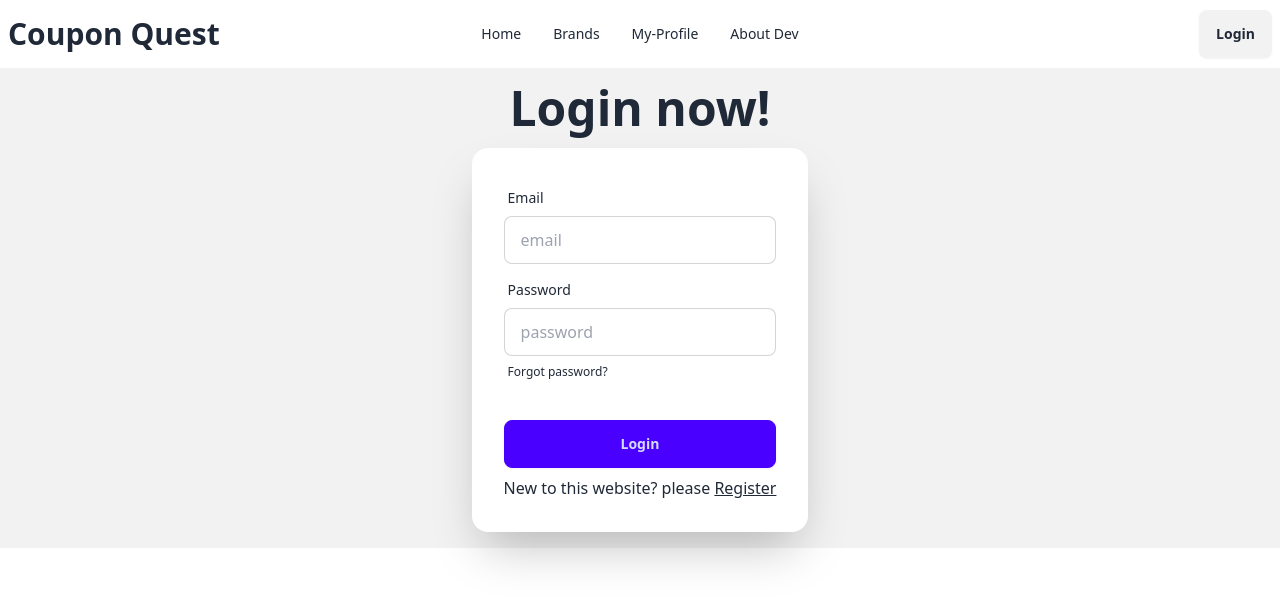
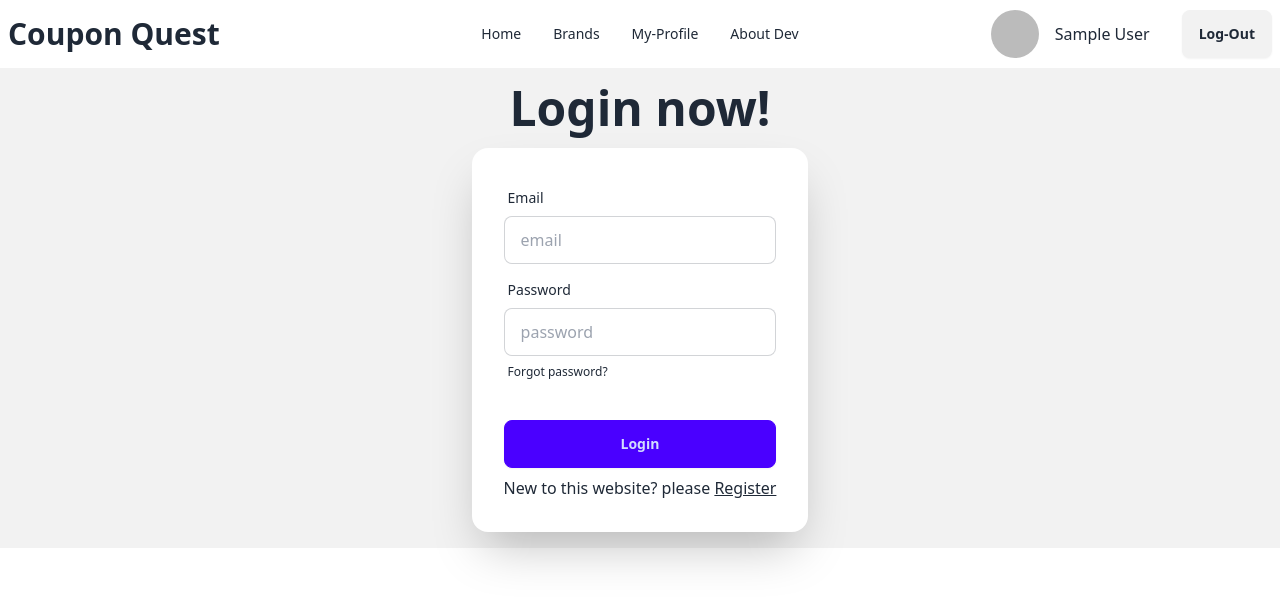
Before and after one commit to muradhossain1/coupon-collecting-project, a React (Vite) app: page /login in a window 1280 px wide. Shown: the top 604 px of the page. Built offline with nearby package versions, Linux system fonts and the light colour scheme; no server answers; sample sign-in values are in the browser's storage.

Commit message:
Login & Register from Authentication completed

```diff
--- a/src/AuthProvider/AuthProvider.jsx
+++ b/src/AuthProvider/AuthProvider.jsx
@@ -1,12 +1,57 @@
-import { createContext } from "react";
+import { createContext, useEffect, useState } from "react";
 import PropTypes from 'prop-types';
+import auth from "../firebase/firebase.config";
+import { createUserWithEmailAndPassword, onAuthStateChanged, signInWithEmailAndPassword, signOut, updateProfile } from "firebase/auth";
 
-export const AuthContext = createContext(null)
+export const AuthContext = createContext(null);
 
 const AuthProvider = ({ children }) => {
 
+    const [user, setUser] = useState(null);
+    const [loading, setLoading] = useState(true);
+
+    const handleCreateUser = (email, password) => {
+        setLoading(true);
+        return createUserWithEmailAndPassword(auth, email, password);
+    }
+    const handleLoginUser = (email, password) => {
+        setLoading(true);
+        return signInWithEmailAndPassword(auth, email, password);
+    }
+    const handleLogOutUser = () => {
+        setLoading(true);
+        return signOut(auth);
+    }
+    const userProfileUpdate = (name, photo) => {
+        setLoading(true)
+        return updateProfile(auth.currentUser, {
+            displayName: name , photoURL : photo
+        })
+    }
+
+    useEffect(() => {
+        const unSubscribe = onAuthStateChanged(auth, currentUser => {
+            console.log(currentUser)
+            setLoading(false)
+            if(currentUser){
+                setUser(currentUser)
+            }
+            else{
+                setUser(null)
+            }
+        })
+        return () => {
+            unSubscribe();
+        }
+    }, [])
+
     const authInfo = {
-        name: 'murad'
+        handleCreateUser,
+        handleLoginUser,
+        user, setUser,
+        handleLogOutUser,
+        userProfileUpdate,
+        loading,
     }
     return (
         <AuthContext.Provider value={authInfo}>
--- a/src/Componentes/Login.jsx
+++ b/src/Componentes/Login.jsx
@@ -1,16 +1,29 @@
 import { useContext } from "react";
-import { Link } from "react-router-dom";
+import { Link, useNavigate } from "react-router-dom";
 import { AuthContext } from "../AuthProvider/AuthProvider";
 
 
 const Login = () => {
-    const {name}= useContext(AuthContext)
-    console.log(name)
+    const { handleLoginUser } = useContext(AuthContext);
+    const navigate = useNavigate();
+
     const handleLogin = e => {
         e.preventDefault();
         const email = e.target.email.value;
         const password = e.target.password.value;
-        console.log(email, password)
+
+        handleLoginUser(email, password)
+        .then(result => {
+            console.log(result.user)
+            navigate('/')
+        })
+        .catch(err => {
+            console.log('ERROR', err.message);
+        })
+    }
+
+    const handleForget = () => {
+
     }
     return (
         <div className="hero bg-base-200">
@@ -31,7 +44,7 @@ const Login = () => {
                                 <span className="label-text">Password</span>
                             </label>
                             <input type="password" name="password" placeholder="password" className="input input-bordered" required />
-                            <label className="label">
+                            <label onClick={handleForget} className="label">
                                 <a href="#" className="label-text-alt link link-hover">Forgot password?</a>
                             </label>
                         </div>
--- a/src/Componentes/Navber.jsx
+++ b/src/Componentes/Navber.jsx
@@ -1,7 +1,21 @@
+import { useContext } from "react";
 import { NavLink } from "react-router-dom";
+import { AuthContext } from "../AuthProvider/AuthProvider";
 
 
 const Navber = () => {
+    const { user, handleLogOutUser } = useContext(AuthContext)
+
+    const handleLogOut = () => {
+        handleLogOutUser()
+            .then(result => {
+                console.log(result.user)
+            })
+            .catch(err => {
+                console.log("ERROR", err.message)
+            })
+    }
+
     const links = <>
         <li><NavLink to='/'>Home</NavLink></li>
         <li><NavLink to='/brands'>Brands</NavLink></li>
@@ -29,7 +43,7 @@ const Navber = () => {
                     <ul
                         tabIndex={0}
                         className="menu menu-sm dropdown-content bg-base-100 rounded-box z-[1] mt-3 w-52 p-2 shadow">
-                       {links}
+                        {links}
                     </ul>
                 </div>
                 <h2 className="text-3xl font-extrabold ">Coupon Quest</h2>
@@ -40,7 +54,17 @@ const Navber = () => {
                 </ul>
             </div>
             <div className="navbar-end">
-                <NavLink to='/login'><button className="btn">Login</button></NavLink>
+                {
+                    user ? <>
+                        <div className="flex items-center gap-4 mr-8">
+                            <img className="w-12 h-12 rounded-full" src={user?.photoURL} alt="" />
+                            <h2>{user?.displayName}</h2>
+                        </div>
+                        <button onClick={handleLogOut} className="btn">Log-Out</button>
+                    </>
+                        :
+                        <NavLink to='/login'><button className="btn">Login</button></NavLink>
+                }
             </div>
         </div>
     );
--- a/src/Componentes/Register.jsx
+++ b/src/Componentes/Register.jsx
@@ -1,14 +1,38 @@
-import { Link } from "react-router-dom";
+import { useContext, useState } from "react";
+import { Link, useNavigate } from "react-router-dom";
+import { AuthContext } from "../AuthProvider/AuthProvider";
 
 
 const Register = () => {
+    const { handleCreateUser, userProfileUpdate } = useContext(AuthContext);
+    const [error, setError] = useState('');
+    const navigate = useNavigate();
+
     const handleRegister = e => {
         e.preventDefault();
         const name = e.target.name.value;
         const photo = e.target.photo.value;
         const email = e.target.email.value;
         const password = e.target.password.value;
-        console.log(name, photo, email, password)
+        if (password.length < 6) {
+            return setError('Password must contain at least 6 character')
+        }
+        if(!/[a-z]/.test(password)){
+            return setError('Password must contain at least one lowercase letter')
+        }
+        if(!/[A-Z]/.test(password)){
+            return setError('Password must contain at least one uppercase letter')
+        }
+
+        handleCreateUser(email, password)
+        .then(result => {
+            console.log(result.user)
+            navigate('/')
+            userProfileUpdate(name, photo)
+        })
+        .catch(err => {
+            setError(err.message)
+        })
     }
     return (
         <div className="hero bg-base-200">
@@ -22,19 +46,19 @@ const Register = () => {
                             <label className="label">
                                 <span className="label-text">Name</span>
                             </label>
-                            <input type="text" name="name" placeholder="Name" className="input input-bordered" required />
+                            <input type="text" name="name" placeholder="Name" className="input input-bordered" required/>
                         </div>
                         <div className="form-control">
                             <label className="label">
                                 <span className="label-text">Photo URL</span>
                             </label>
-                            <input type="text" name="photo" placeholder="Photo URL" className="input input-bordered" required />
+                            <input type="text" name="photo" placeholder="Photo URL" className="input input-bordered" required/>
                         </div>
                         <div className="form-control">
                             <label className="label">
                                 <span className="label-text">Email</span>
                             </label>
-                            <input type="email" name="email" placeholder="Email" className="input input-bordered" required />
+                            <input type="email" name="email" placeholder="Email" className="input input-bordered" required/>
                         </div>
                         <div className="form-control">
                             <label className="label">
@@ -45,6 +69,7 @@ const Register = () => {
                         <div className="form-control mt-6">
                             <button className="btn btn-primary">Register</button>
                         </div>
+                        {error && <p className="text-red-500 text-xs">{error}</p>}
                         <p>Already have an account? please <Link to='/login' className="link">Login</Link></p>
                     </form>
                 </div>
--- /dev/null
+++ b/src/PrivateRoute/PrivateRoute.jsx
@@ -0,0 +1,23 @@
+import { useContext } from "react";
+import { AuthContext } from "../AuthProvider/AuthProvider";
+import { Navigate } from "react-router-dom";
+import PropTypes from 'prop-types';
+
+
+const PrivateRoute = ({ children }) => {
+    const { user, loading }= useContext(AuthContext);
+
+    if (loading) {
+        return <span className="loading loading-spinner text-secondary"></span>
+    }
+    if (!user) {
+        return <Navigate to='/login'></Navigate>;
+    }
+    return children;
+};
+
+export default PrivateRoute;
+
+PrivateRoute.propTypes = {
+    children: PropTypes.object
+}
--- a/src/Router/Router.jsx
+++ b/src/Router/Router.jsx
@@ -6,6 +6,7 @@ import Register from "../Componentes/Register";
 import About from "../Pages/About";
 import Brands from "../Pages/Brands";
 import MyProfile from "../Pages/MyProfile";
+import PrivateRoute from "../PrivateRoute/PrivateRoute";
 
 const Router = createBrowserRouter([
     {
@@ -18,11 +19,11 @@ const Router = createBrowserRouter([
             },
             {
                 path : '/brands',
-                element :<Brands></Brands>
+                element :<PrivateRoute><Brands></Brands></PrivateRoute>
             },
             {
                 path : '/myProfile',
-                element :<MyProfile></MyProfile>
+                element :<PrivateRoute><MyProfile></MyProfile></PrivateRoute>
             },
             {
                 path : '/about',
```
